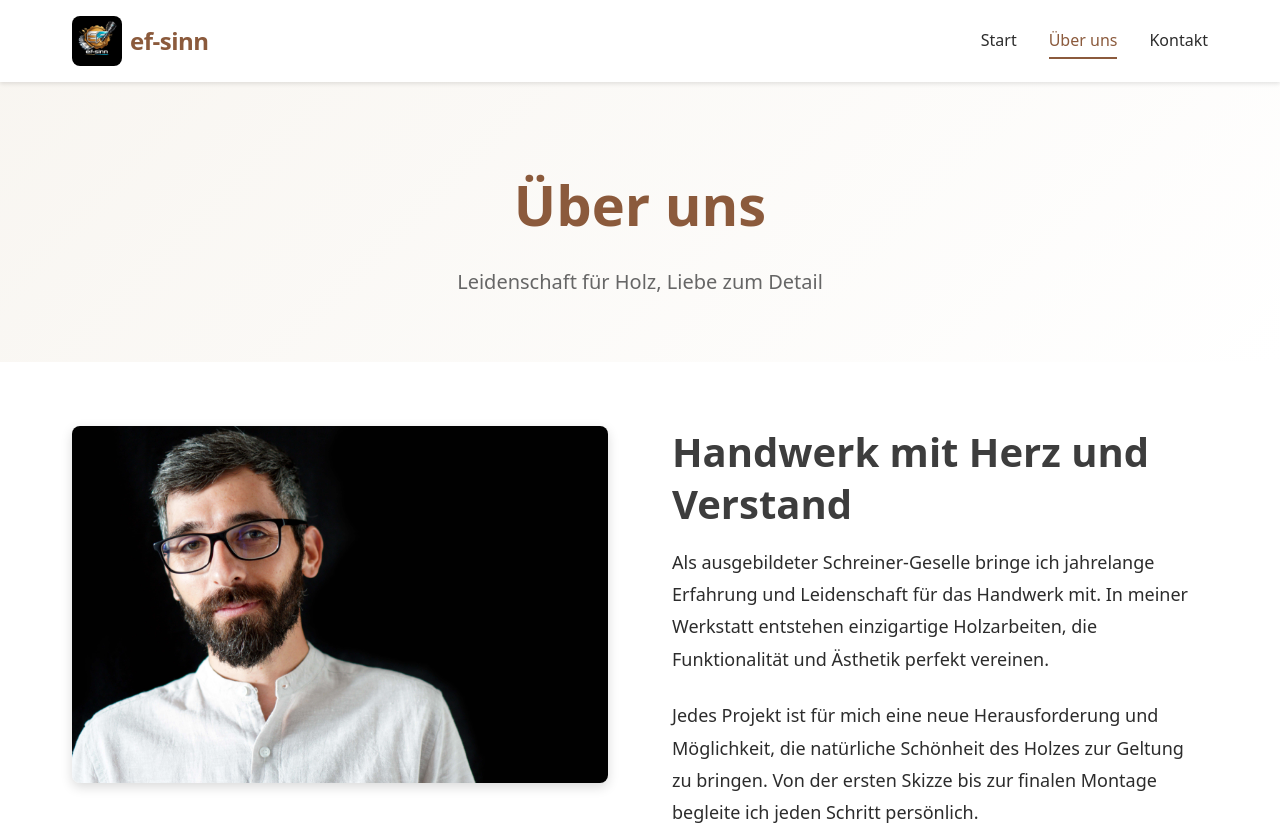
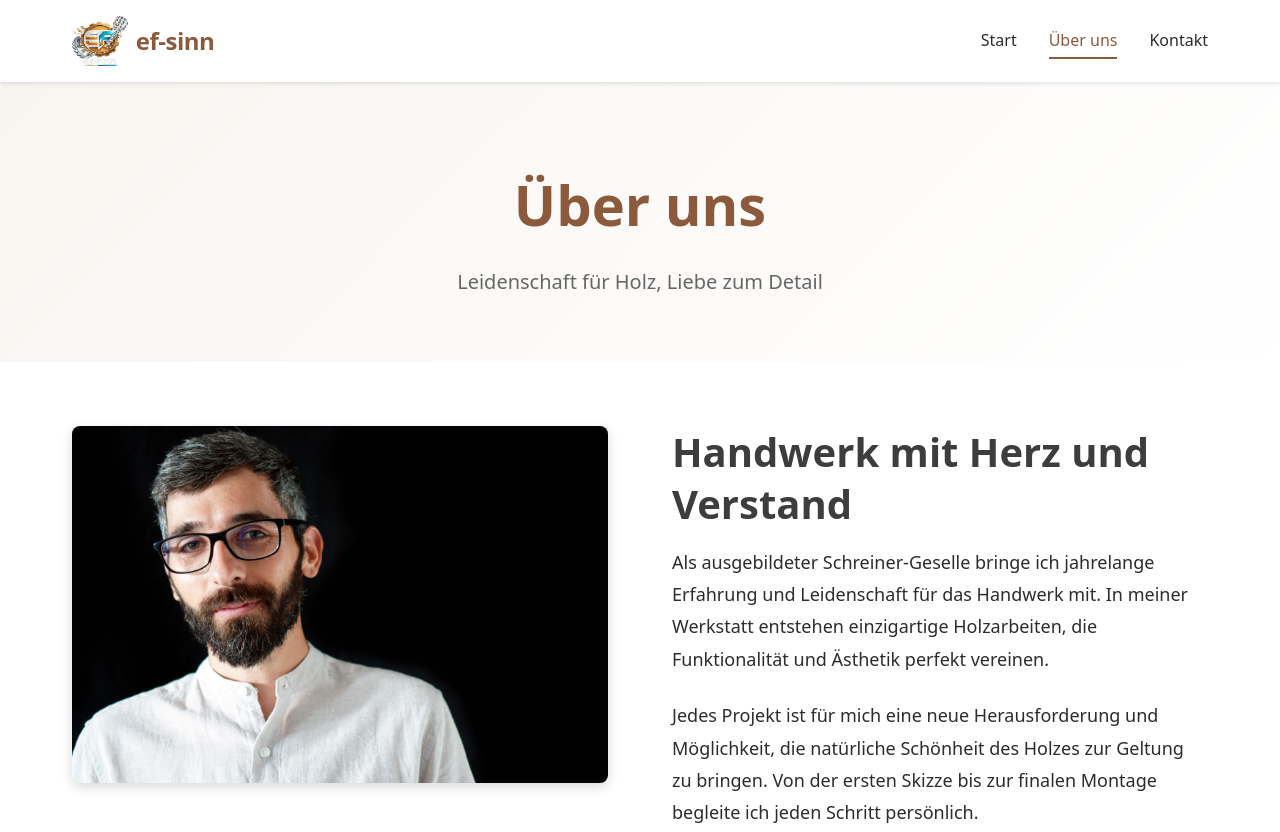
Before and after one commit to MKI13/MKI13.github.io, a plain HTML site: page about.html in a window 1280 px wide. Shown: the top 832 px of the page. Drawn offline with Linux system fonts and the light colour scheme.

Commit message:
🎨 Logo mit transparentem Hintergrund (PNG statt JPG)
- Schwarzer Hintergrund entfernt → transparentes PNG
- Favicon + alle Icons neu generiert
- HTML-Referenzen auf .png aktualisiert

```diff
--- a/about.html
+++ b/about.html
@@ -53,7 +53,7 @@
         <nav class="navbar" role="navigation" aria-label="Hauptnavigation">
             <div class="container nav-container">
                 <div class="logo">
-                    <a href="index.html" aria-label="Zur Startseite"><img src="assets/logo-ef-sinn.jpg" alt="EF-Sinn Logo" style="height: 50px; width: auto;"> ef-sinn</a>
+                    <a href="index.html" aria-label="Zur Startseite"><img src="assets/logo-ef-sinn.png" alt="EF-Sinn Logo" style="height: 50px; width: auto;"> ef-sinn</a>
                 </div>
                 <ul class="nav-menu">
                     <li><a href="index.html" class="nav-link">Start</a></li>
```
Also changed, not shown: contact.html (+1 -1 lines), datenschutz.html (+1 -1 lines), impressum.html (+1 -1 lines), index.html (+1 -1 lines), assets/apple-touch-icon.png, assets/icon-192.png, assets/icon-512.png, assets/logo-ef-sinn.jpg (deleted), assets/logo-ef-sinn.png (added), favicon.ico.
